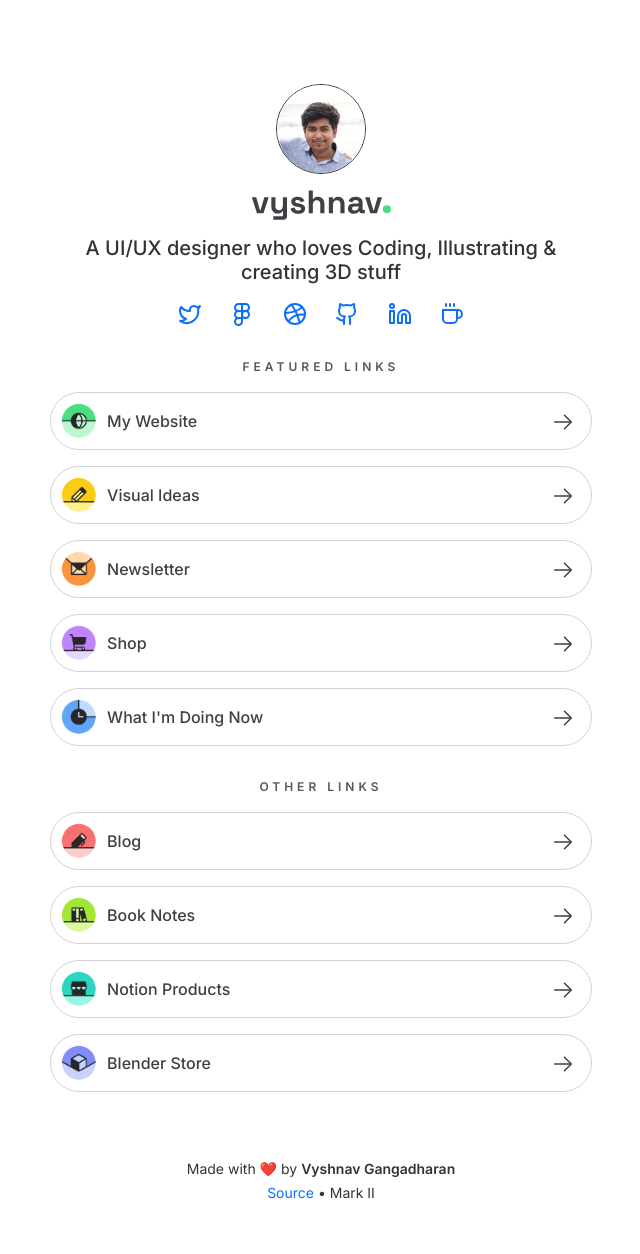
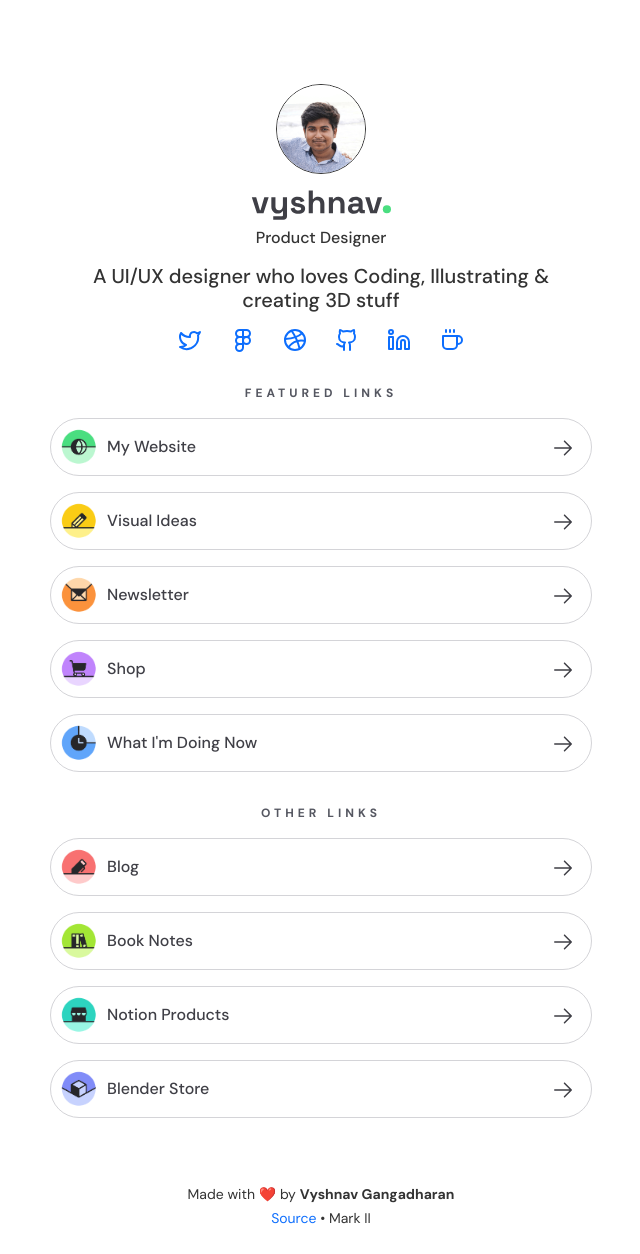
Before and after one commit to Vyshnav2255/links, a Jekyll site: the page built from index.html, in a window 1280 px wide. Shown: the whole page, without its empty margins (319-959 px from the left). Built offline with Jekyll 4.4.1, drawn with Linux system fonts in a browser that asks for light colours; before the commit the page ends 1228 px from its top, so only the background shows below that.

Commit message:
Sync with main branch

```diff
--- a/_config.yml
+++ b/_config.yml
@@ -1,8 +1,11 @@
 title         : Vyshnav Gangadharan
+role          : Product Designer
 description   : >- # this means to ignore newlines until "baseurl:"
   A UI/UX designer who loves Coding, Illustrating & creating 3D stuff
 baseurl       : "" # the subpath of your site, e.g. /blog
 url           : "" # the base hostname & protocol for your site, e.g. http://example.com
+keywords      : vyshnav,vg,vyshnav gangadharan, indian designer, uiux designer, illustrator, developer, notion, blender
+theme-color   : "#4ade80"
 
 
 ### Author Info ###
--- a/_includes/head.html
+++ b/_includes/head.html
@@ -2,8 +2,8 @@
   <meta charset="utf-8">
   <meta http-equiv="X-UA-Compatible" content="IE=edge">
   <meta name="viewport" content="width=device-width, initial-scale=1">
-  <meta name="theme-color" content="#28bca3">
-  <meta name="keywords" content="vyshnav,vg,vyshnav gangadharan, indian designer, uiux designer, illustrator, developer, notion, blender">
+  <meta name="theme-color" content="{{ site.theme-color }}">
+  <meta name="keywords" content="{{ site.keywords }}">
   <meta name="author" content="{{ site.author.name }}">
   <title>{{ site.title }}</title>
   <meta rel="icon" href="{{ '/favicon.ico' | prepend: site.baseurl | prepend: site.url }}">
--- a/_includes/profile.html
+++ b/_includes/profile.html
@@ -13,6 +13,7 @@
             <circle cx="116.5" cy="16.5" r="3.5" fill="#4ade80"/>
         </svg>
     </i>
+    <h3>{{ site.role }}</h3>
 </div>
 
 <div class="description">
--- a/_includes/scripts.html
+++ b/_includes/scripts.html
@@ -1,7 +1,7 @@
 <script src="https://cdnjs.cloudflare.com/ajax/libs/jquery/3.5.1/jquery.min.js"></script>
 
 
-{%- if jekyll.environment == 'production' and site.analytics.enabled == true -%}
+{%- if site.analytics.enabled == true -%}
 <!-- Google tag (gtag.js) -->
 <script async src="https://www.googletagmanager.com/gtag/js?id={{ site.analytics.google.tracking_id }}"></script>
 <script>
--- a/_sass/_base.scss
+++ b/_sass/_base.scss
@@ -1,5 +1,5 @@
 body {
-    font-family: 'Inter', sans-serif;
+    font-family: 'DM Sans', sans-serif;
     color: #333333;
 }
 
@@ -47,10 +47,15 @@ body {
         margin-bottom: 1rem;
         border: 1px solid;
     }
+
+    h3{
+        margin: .5rem 0 0;
+        font-size: 1rem;
+    }
 }
 
 .description{
-    padding: 0 1.75rem;
+    padding: 0 2rem;
     h2{
         font-weight: 500;
         font-size: 1.25rem;
@@ -58,6 +63,7 @@ body {
 
         @media screen and (max-width: 768px) {
             font-size: 1rem;
+            padding: 0 1.75rem;
         }
     }
 }
--- a/_sass/main.scss
+++ b/_sass/main.scss
@@ -2,7 +2,6 @@
 
 // Custom Fonts
 @import url('https://fonts.googleapis.com/css2?family=DM+Sans:wght@400;500;700&display=swap');
-@import url('https://fonts.googleapis.com/css2?family=Inter:wght@400;500;600&display=swap');
 
 // Import partials from `sass_dir` (defaults to `_sass`)
 @import "variables",
```
Also changed, not shown: README.md.
